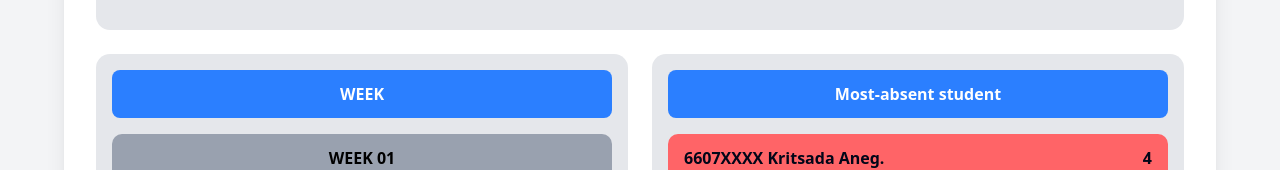
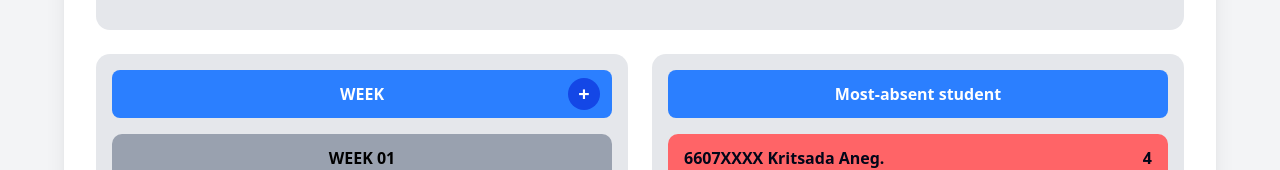
Before and after one commit to ayyaya21/check-in-easy, a SvelteKit app: page /professor/06016401 in a window 1280 px wide. Shown: the part 304-474 px from the top of the page. Built offline with nearby package versions, Linux system fonts and the light colour scheme.

Commit message:
addweekbotton
เพิ่มปุ่มเพิ่มweek selection

```diff
--- a/src/routes/professor/06016401/+page.svelte
+++ b/src/routes/professor/06016401/+page.svelte
@@ -1,5 +1,5 @@
 <script>
-  const weeks = ["WEEK 01", "WEEK 02", "WEEK 03", "WEEK 04", "WEEK 05", "WEEK 06", "WEEK 07", "WEEK 08", "WEEK 09", "WEEK 10"];
+  let weeks = ["WEEK 01", "WEEK 02", "WEEK 03", "WEEK 04", "WEEK 05", "WEEK 06", "WEEK 07", "WEEK 08", "WEEK 09", "WEEK 10"];
   const students = [
     { id: "6607XXXX Kritsada Aneg.", count: 4 },
     { id: "6607XXXX Kritsada Aneg.", count: 3 },
@@ -8,6 +8,12 @@
     { id: "6607XXXX Kritsada Aneg.", count: 3 },
     { id: "6607XXXX Kritsada Aneg.", count: 3 },
   ];
+
+  function addWeek() {
+    let newWeekNumber = weeks.length + 1;
+    let newWeek = `WEEK ${newWeekNumber < 10 ? '0' : ''}${newWeekNumber}`;
+    weeks = [...weeks, newWeek];
+  }
 </script>
 
 <div class="min-h-screen bg-gray-100 flex justify-center items-center p-2">
@@ -17,9 +23,14 @@
     </div>
 
     <div class="bg-gray-200 rounded-xl p-4 flex flex-col">
-      <h2 class="text-center text-white bg-blue-500 font-semibold py-3 rounded-md">
-        WEEK
-      </h2>
+      <div class="relative">
+        <h2 class="text-center text-white bg-blue-500 font-semibold py-3 rounded-md">
+          WEEK
+        </h2>
+        <button on:click={addWeek} class="absolute top-1/2 -translate-y-1/2 right-3 w-8 h-8 rounded-full bg-blue-700 text-white flex justify-center items-center text-xl font-bold leading-none p-1">
+          +
+        </button>
+      </div>
       <div class="mt-4 space-y-3 h-64 overflow-y-auto flex-grow">
         {#each weeks as week}
         <a href="/professor/06016401/{week.toLowerCase().replace(' ', '-')}" class="block">
```
